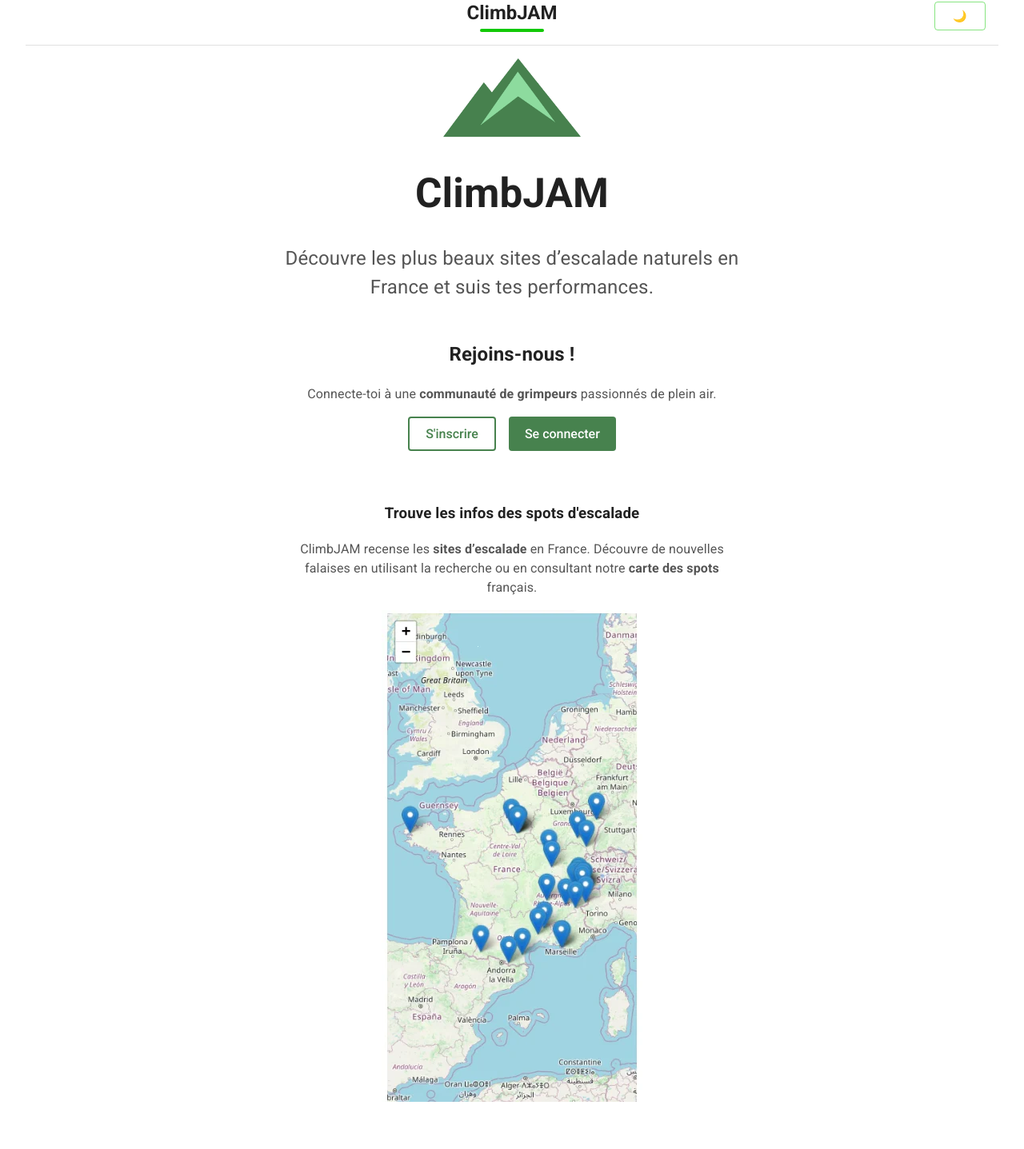
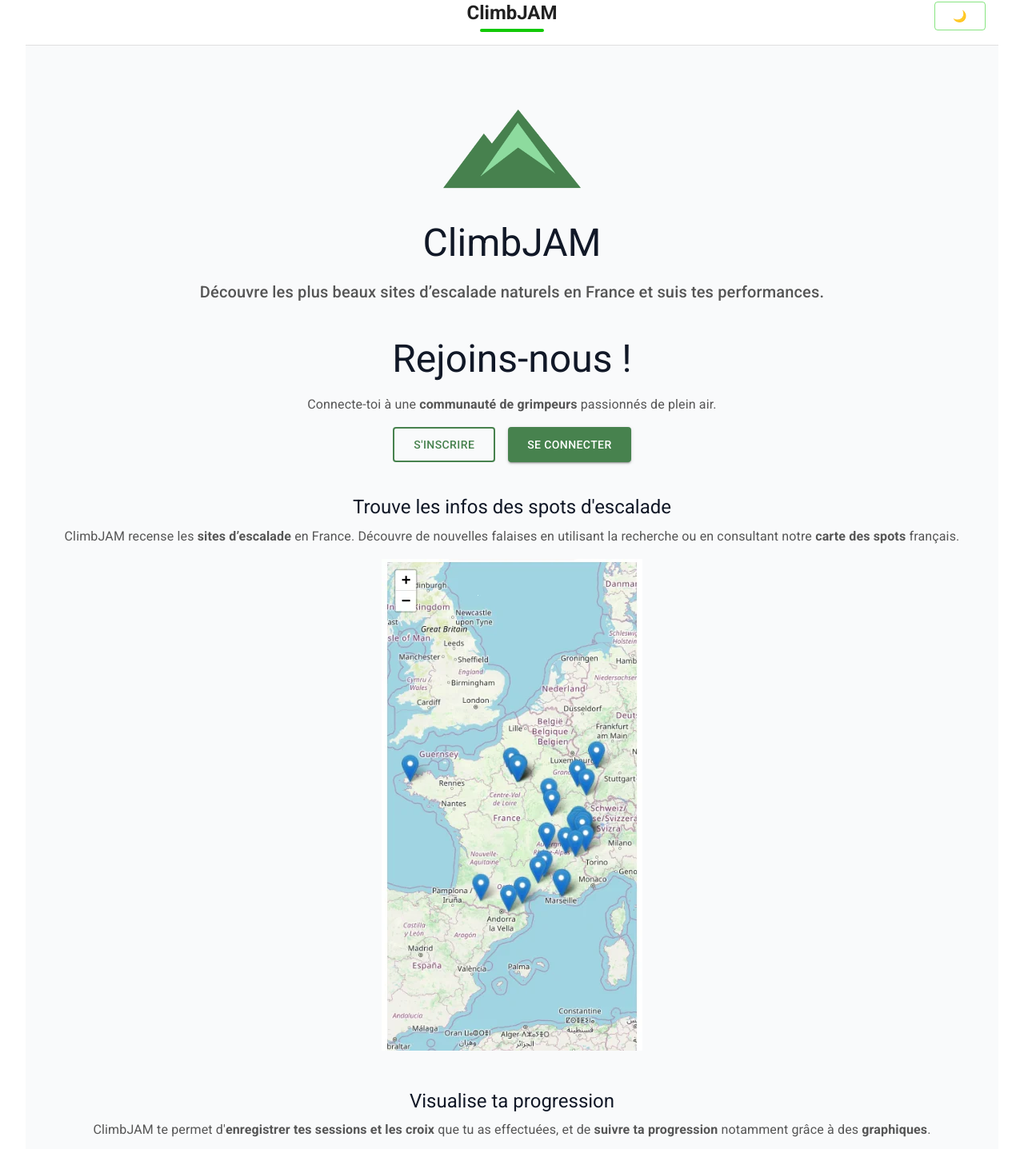
Before and after one commit to climb-jam/climb-jam-client-web, a React (Vite) app: page / in a window 1280 px wide. Shown: the part 48-1485 px from the top of the page at 80% size. Built offline with nearby package versions, Linux system fonts and the light colour scheme; no server answers.

Commit message:
JAM-59 Refactoring on register and login forms, rework on responsive design and dark mode on Landing, Auth pages and Session card + Removed unused imports

```diff
--- a/src/api/favoriteCrag.ts
+++ b/src/api/favoriteCrag.ts
@@ -1,7 +1,6 @@
 import axios from "axios";
 import {handleError} from "../helpers/ErrorHandler.tsx";
 import type {FavoriteCrag} from "../@types/favoriteCrag.type.ts";
-import type {Ascent} from "../@types/ascent.type.ts";
 import type {Crag} from "../@types/crag.type.ts";
 
 //const BASE_API_URL = "http://localhost:8080";
--- a/src/components/ascents/SessionCard.tsx
+++ b/src/components/ascents/SessionCard.tsx
@@ -64,9 +64,9 @@ const SessionCard: React.FC<Props> = ({ session, ascents }) => {
 
                             {/* Comment for each Ascent */}
                             {ascent.comment && (
-                                <Box mt={2} display="flex" textAlign="left"  p={1} bgcolor="#F3F6F3FF" borderRadius={1}>
+                                <Box mt={2} display="flex" textAlign="left"  p={1} bgcolor="background.paper" borderRadius={1}>
                                     <CommentIcon fontSize="small" color="primary" sx={{ mr: 1 }} />
-                                    <Typography variant="body2" color="textSecondary">
+                                    <Typography variant="body2" color="text.secondary">
                                         {ascent.comment}
                                     </Typography>
                                 </Box>
--- a/src/pages/B_body/Landing.tsx
+++ b/src/pages/B_body/Landing.tsx
@@ -3,75 +3,130 @@ import {useNavigate} from "react-router";
 import logo from "../../assets/logo.webp";
 import map from "../../assets/map.webp";
 import stats from "../../assets/stats-mobile.webp";
+import {useThemeContext} from "../../context/ThemeContext.tsx";
+import {Box, Typography, Button} from "@mui/material";
 
 
 
 const Landing = () => {
     const navigate = useNavigate();
+    const { mode } = useThemeContext();
+    const isDark = mode === "dark";
 
     return (
             <Pages title={"Accueil - ClimbJAM"}>
-                <div style={{ maxWidth: "600px", margin: "0 auto", textAlign: "center", padding: "1rem" }}>
+                <Box
+                    sx={{
+                        width: "100%",
+                        mx: "auto",
+                        textAlign: "center",
+                        px: 2,
+                        py: 10,
+                        color: isDark ? "#f3f4f6" : "#111827",
+                        backgroundColor: isDark ? "#1a1a1a" : "#f9fafb",
+                    }}
+                >
+                    <Box sx={{ mb: 4 }}>
+                        <img
+                            src={logo}
+                            alt="Logo ClimbJAM"
+                            style={{ height: 100, width: "auto", cursor: "pointer" }}
+                            onClick={() => navigate("/")}
+                        />
+                    </Box>
 
-                    <div style={{ marginBottom: "1rem" }}>
-                        <img src={logo} alt="Logo ClimbJAM" style={{ height: "100px", width: "auto" }} />
-                    </div>
+                    <Typography variant="h3" gutterBottom>
+                        ClimbJAM
+                    </Typography>
 
-                    <h1>ClimbJAM</h1>
-                    <p style={{ marginBottom: "3rem", fontSize: "1.5rem", color: "#555" }}>
+                    <Typography
+                        variant="h6"
+                        sx={{ mb: 5, color: isDark ? "#cbd5e1" : "#555" }}
+                    >
                         Découvre les plus beaux sites d’escalade naturels en France et suis tes performances.
-                    </p>
+                    </Typography>
 
-                    <h2>Rejoins-nous !</h2>
-                    <p style={{ marginBottom: "1rem", fontSize: "1rem", color: "#555" }}>
+                    <Typography variant="h3" gutterBottom>
+                        Rejoins-nous !
+                    </Typography>
+                    <Typography
+                        variant="body1"
+                        sx={{ mb: 2, color: isDark ? "#cbd5e1" : "#555" }}
+                    >
                         Connecte-toi à une <b>communauté de grimpeurs</b> passionnés de plein air.
-                    </p>
-                    <div style={{ display: "flex", justifyContent: "center", gap: "1rem", marginBottom: "4rem" }}>
-                        <button
+                    </Typography>
+
+                    <Box sx={{ display: "flex", justifyContent: "center", gap: 2, mb: 5, flexWrap: "wrap" }}>
+                        <Button
+                            variant="outlined"
+                            sx={{
+                                border: `2px solid ${isDark ? "#6ee7b7" : "#47824e"}`,
+                                color: isDark ? "#6ee7b7" : "#47824e",
+                                px: 3,
+                                py: 1,
+                                "&:hover": {
+                                    backgroundColor: isDark ? "#6ee7b7" : "#47824e",
+                                    color: "#fff",
+                                },
+                            }}
                             onClick={() => navigate("/register")}
-                            style={{
-                                padding: "10px 20px",
-                                backgroundColor: "white",
-                                color: "#47824e",
-                                border: "2px solid #47824e",
-                                borderRadius: "4px",
-                                cursor: "pointer",
-                            }}
                         >
                             S'inscrire
-                        </button>
+                        </Button>
 
-                        <button
+                        <Button
+                            variant="contained"
+                            sx={{
+                                backgroundColor: isDark ? "#34d399" : "#47824e",
+                                color: isDark ? "#1f2937" : "#fff",
+                                px: 3,
+                                py: 1,
+                                "&:hover": {
+                                    backgroundColor: isDark ? "#059669" : "#2e522f",
+                                },
+                            }}
                             onClick={() => navigate("/login")}
-                            style={{
-                                padding: "10px 20px",
-                                backgroundColor: "#47824e",
-                                color: "white",
-                                border: "none",
-                                borderRadius: "4px",
-                                cursor: "pointer",
-                            }}
                         >
                             Se connecter
-                        </button>
-                    </div>
+                        </Button>
+                    </Box>
 
-                    <div style={{ marginBottom: "3rem" }}>
-                    <h3>Trouve les infos des spots d'escalade</h3>
-                        <p style={{ marginBottom: "1rem", fontSize: "1rem", color: "#555" }}>
-                            ClimbJAM recense les <b>sites d’escalade</b> en France. Découvre de nouvelles falaises en utilisant la recherche ou en consultant notre <b>carte des spots</b> français.
-                        </p>
-                    <img src={map} alt="carte des spots" style={{ maxWidth: "100%", height: "auto" }}/>
-                    </div>
+                    <Box sx={{ mb: 5 }}>
+                        <Typography variant="h5" gutterBottom>
+                            Trouve les infos des spots d'escalade
+                        </Typography>
+                        <Typography
+                            variant="body1"
+                            sx={{ mb: 2, color: isDark ? "#cbd5e1" : "#555" }}
+                        >
+                            ClimbJAM recense les <b>sites d’escalade</b> en France. Découvre de nouvelles falaises
+                            en utilisant la recherche ou en consultant notre <b>carte des spots</b> français.
+                        </Typography>
+                        <img
+                            src={map}
+                            alt="carte des spots"
+                            style={{ maxWidth: "100%", height: "auto" }}
+                        />
+                    </Box>
 
-                    <div style={{ marginBottom: "3rem" }}>
-                        <h3>Visualise ta progression</h3>
-                        <p style={{ marginBottom: "1rem", fontSize: "1rem", color: "#555" }}>
-                            ClimbJAM te permet d'<b>enregistrer tes sessions et les croix</b> que tu as effectuées, et de <b>suivre ta progression</b> notamment grâce à des <b>graphiques</b>.
-                        </p>
-                            <img src={stats} alt="statistiques" style={{ maxWidth: "100%", height: "auto" }}/>
-                    </div>
-                </div>
+                    <Box sx={{ mb: 5 }}>
+                        <Typography variant="h5" gutterBottom>
+                            Visualise ta progression
+                        </Typography>
+                        <Typography
+                            variant="body1"
+                            sx={{ mb: 2, color: isDark ? "#cbd5e1" : "#555" }}
+                        >
+                            ClimbJAM te permet d'<b>enregistrer tes sessions et les croix</b> que tu as effectuées,
+                            et de <b>suivre ta progression</b> notamment grâce à des <b>graphiques</b>.
+                        </Typography>
+                        <img
+                            src={stats}
+                            alt="statistiques"
+                            style={{ maxWidth: "100%", height: "auto" }}
+                        />
+                    </Box>
+                </Box>
             </Pages>
     );
 };
--- a/src/pages/B_body/Login.tsx
+++ b/src/pages/B_body/Login.tsx
@@ -1,6 +1,5 @@
 import Pages from "../../components/layout/Pages.tsx";
 import LoginForm from "../../components/auth/LoginForm.tsx";
-import BackNav from "../A_nav/BackNav.tsx";
 
 const Login = () => {
     return (
```
Also changed, not shown: src/components/auth/AuthForms.css (renamed from src/components/auth/LoginForm.css, +62 -42 lines), src/components/auth/LoginForm.tsx (+31 -10 lines), src/components/auth/RegisterForm.tsx (+29 -8 lines).
